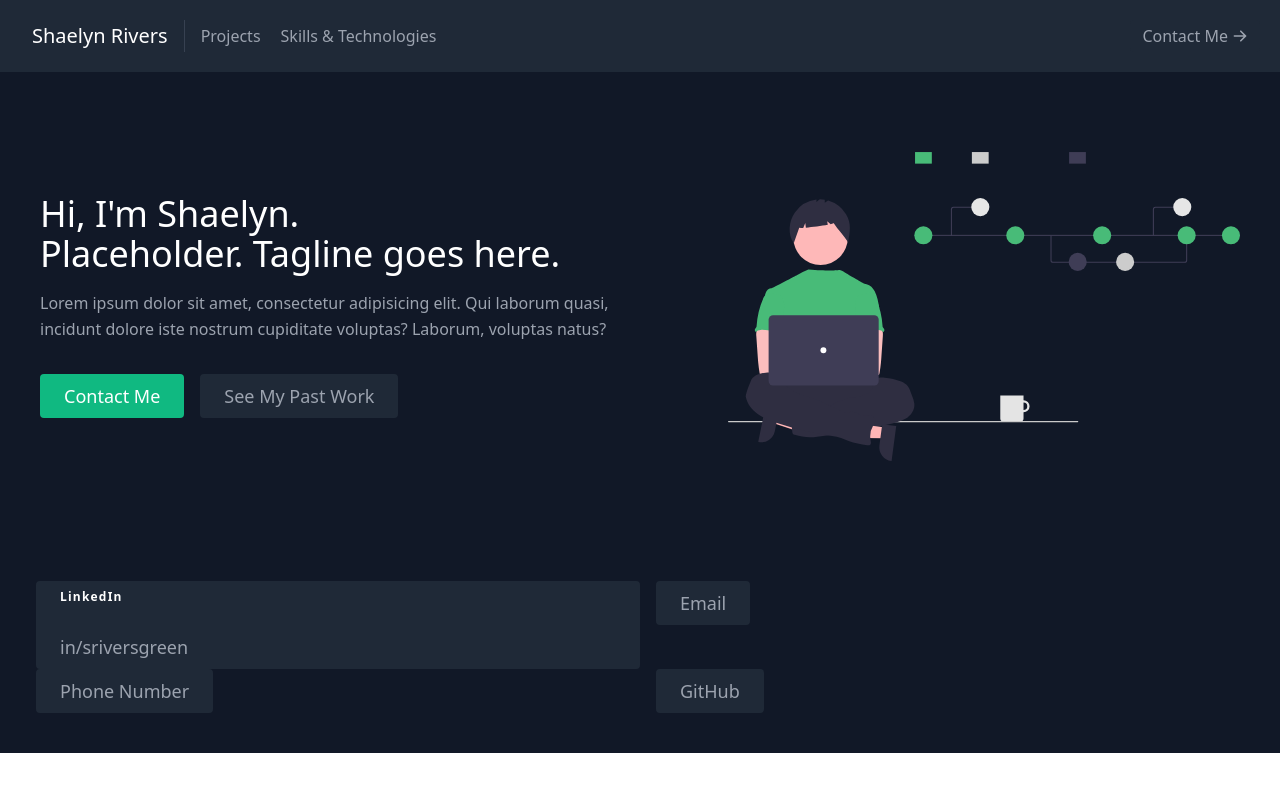
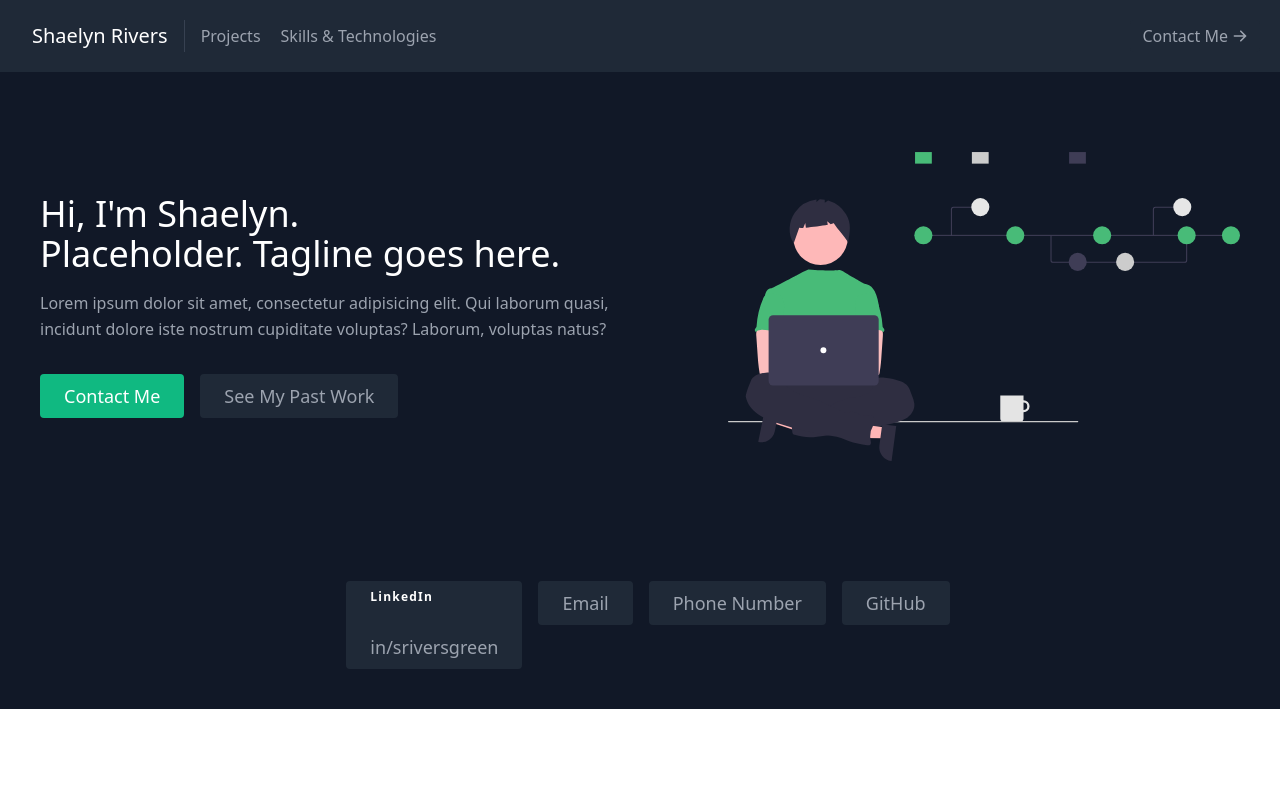
Before and after one commit to 8BitBoar/rivers-portfolio, a React (Create React App) app: page / in a window 1280 px wide. Shown: the top 792 px of the page. Built offline with nearby package versions, Linux system fonts and the light colour scheme.

Commit message:
reversion

```diff
--- a/src/components/Contact.js
+++ b/src/components/Contact.js
@@ -3,8 +3,8 @@ import React from "react";
 export default function Contact() {
     return (
         <section id="contact" className="relative">
-            <div className="container px-5 py-10 mx-auto flex justify-center grid grid-cols-2">
-                <div className="ml-4 flex-col gap-y-0 text-gray-400 bg-gray-800 border-0 py-2 px-6 focus:outline-none hover:bg-gray-700 hover:text-white rounded text-lg">
+            <div className="container px-5 py-10 mx-auto flex justify-center">
+                <div className="ml-4 flex-col text-gray-400 bg-gray-800 border-0 py-2 px-6 focus:outline-none hover:bg-gray-700 hover:text-white rounded text-lg">
                     <h2 className="title-font font-semibold text-white tracking-widest text-xs">LinkedIn</h2>
                     <br className="hidden lg:inline-block" />
                     <h2>
```
